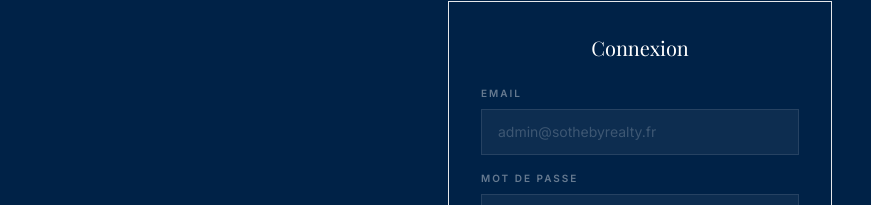
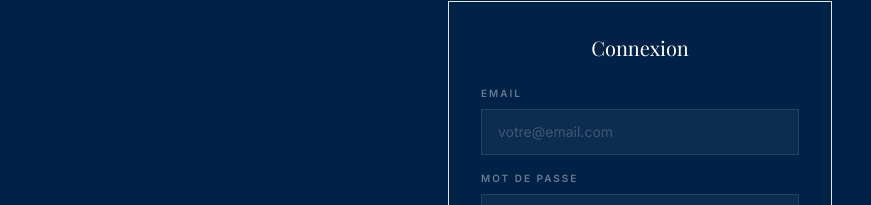
Before and after one commit to Tachfine37/sothebyrealty, a Next.js app: page /admin/login in a window 1280 px wide. Shown: the part 282-487 px from the top of the page, without its empty margins (0-871 px from the left). Built offline with nearby package versions, Linux system fonts and the light colour scheme; no server answers; the database is empty; a web font is replaced by a local one.

Commit message:
fix(security): removed admin email placeholder from login page

```diff
--- a/app/admin/login/page.tsx
+++ b/app/admin/login/page.tsx
@@ -55,7 +55,7 @@ function LoginForm() {
                                 type="email"
                                 required
                                 autoComplete="email"
-                                placeholder="admin@sothebyrealty.fr"
+                                placeholder="votre@email.com"
                                 className="w-full bg-white/5 border border-white/10 text-white text-sm px-4 py-3 placeholder-white/20 focus:outline-none focus:border-champagne/50 transition-colors"
                             />
                         </div>
```
